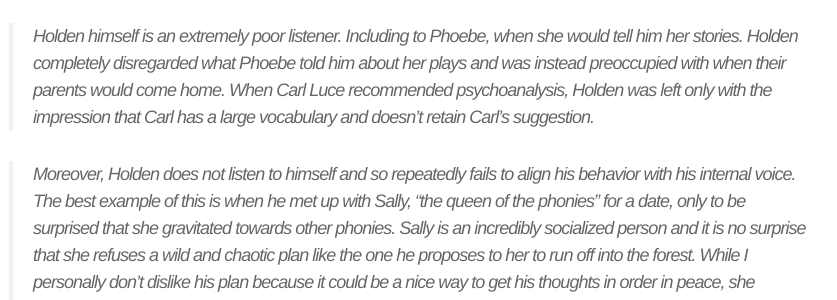
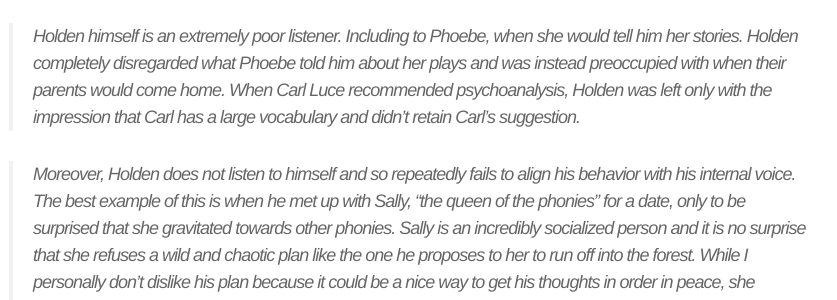
Before and after one commit to alitoiu/alitoiu.github.io, a Jekyll site: the page built from _posts/2019-07-24-Holden.markdown, in a window 1280 px wide and 900 px high, scrolled down 1400 px. Shown: the part 234-534 px from the top of the window, without its empty margins (231-1068 px from the left). Built offline with Jekyll 4.4.1, drawn with Linux system fonts in a browser that asks for light colours.

Commit message:
another holden change

```diff
--- a/_posts/2019-07-24-Holden.markdown
+++ b/_posts/2019-07-24-Holden.markdown
@@ -24,7 +24,7 @@ Another e-mail I wrote, relating somewhat to [Preference Falsification]({% post_
 
 > To your point of "who is the real phony?" and your example of his gratuitous lying to Ernest Morrow's mother, I asked myself whether that situation could have been transformed into a healing one. Potentially, by speaking candidly about everything. It was complicated, however,  by his complicated relationship with Ernest Morrow. Holden seems to have very few places of refuge where he feels safe enough to actually be truthful.
 
-> Holden himself is an extremely poor listener. Including to Phoebe, when she would tell him her stories. Holden completely disregarded what Phoebe told him about her plays and was instead preoccupied with when their parents would come home. When Carl Luce recommended psychoanalysis, Holden was left only with the impression that Carl has a large vocabulary and doesn't retain Carl's suggestion.
+> Holden himself is an extremely poor listener. Including to Phoebe, when she would tell him her stories. Holden completely disregarded what Phoebe told him about her plays and was instead preoccupied with when their parents would come home. When Carl Luce recommended psychoanalysis, Holden was left only with the impression that Carl has a large vocabulary and didn't retain Carl's suggestion.
 
 > Moreover, Holden does not listen to himself and so repeatedly fails to align his behavior with his internal voice. The best example of this is when he met up with Sally, "the queen of the phonies" for a date, only to be surprised that she gravitated towards other phonies. Sally is an incredibly socialized person and it is no surprise that she refuses a wild and chaotic plan like the one he proposes to her to run off into the forest. While I personally don't dislike his plan because it could be a nice way to get his thoughts in order in peace, she certainly wasn't the person to do it with. The fact that he spends so much time with her, when his first impression was already set, leads him to snap at her.
 
```
